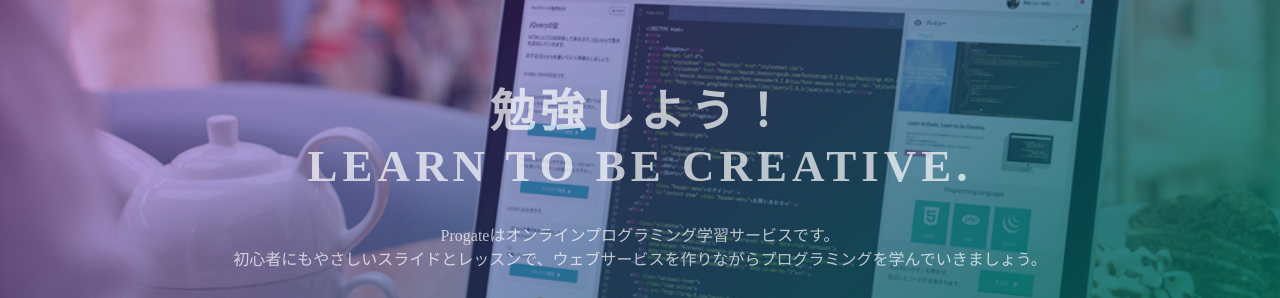
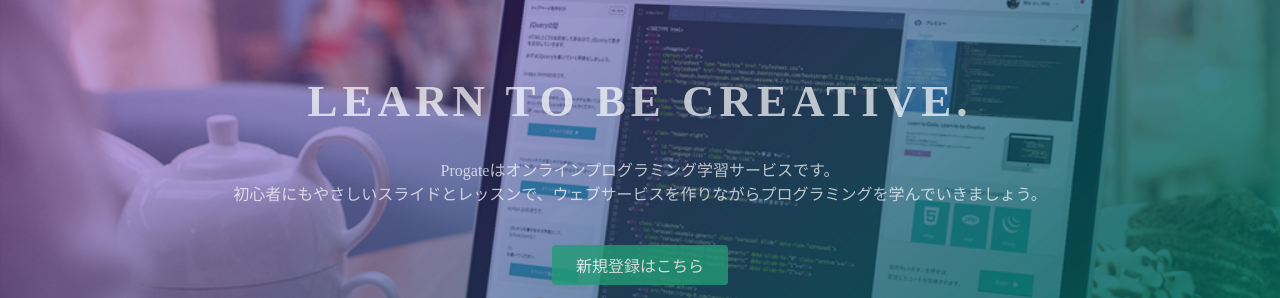
Before and after one commit to naoking5115/naoking5115.github.io, a plain HTML site: page index.html in a window 1280 px wide. Shown: the part 135-433 px from the top of the page. Drawn offline with Linux system fonts and the light colour scheme.

Commit message:
Update index.html

```diff
--- a/index.html
+++ b/index.html
@@ -23,7 +23,7 @@
   </header>
   <div class="top-wrapper">
     <div class="container">
-      <h1>勉強しよう！<br>LEARN TO BE CREATIVE.</h1>
+      <h1>LEARN TO BE CREATIVE.</h1>
       <p>Progateはオンラインプログラミング学習サービスです。<br>初心者にもやさしいスライドとレッスンで、ウェブサービスを作りながらプログラミングを学んでいきましょう。</p>
       <div class="btn-wrapper">
         <a href="#" class="btn signup">新規登録はこちら</a>
```
